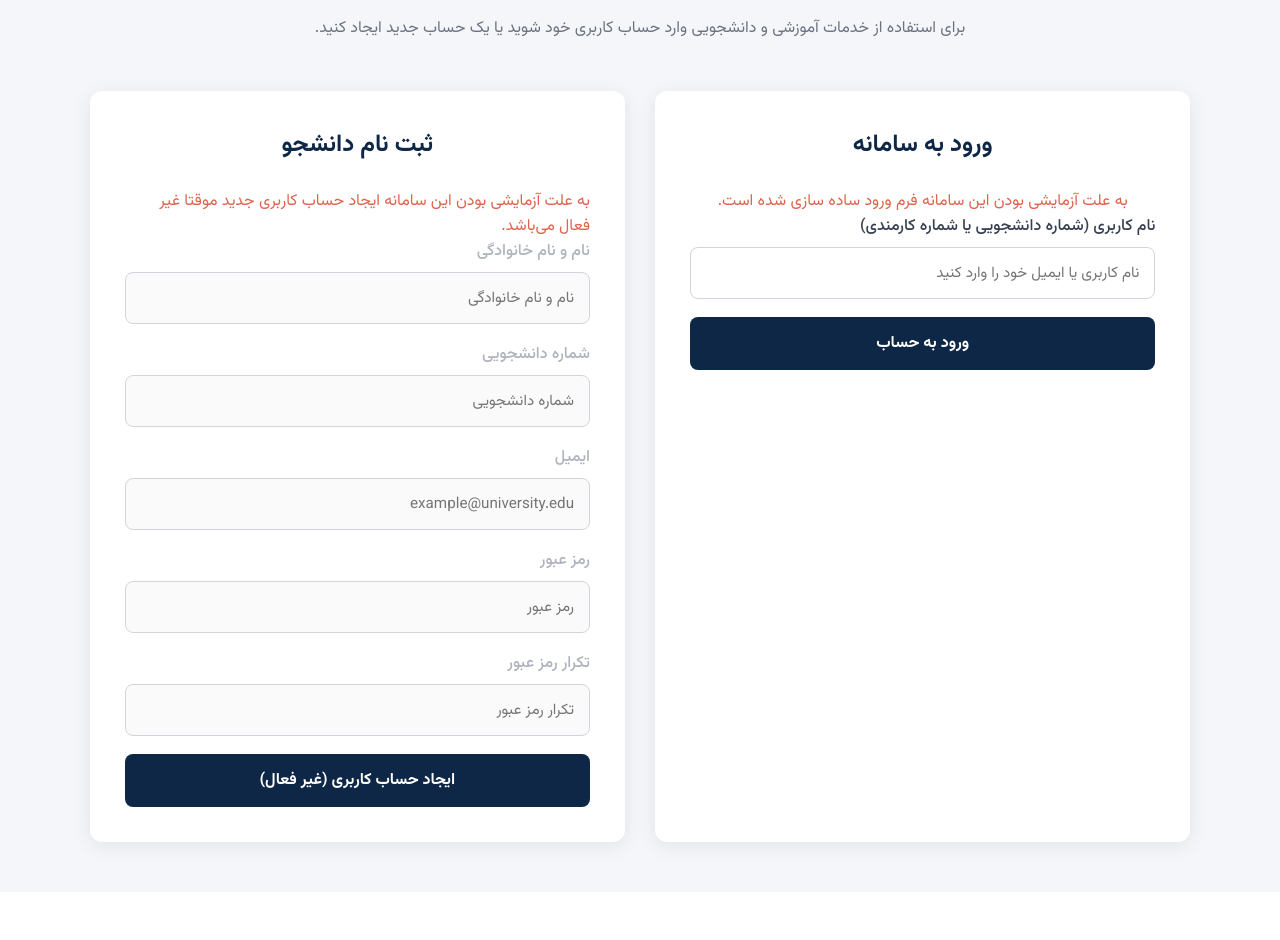
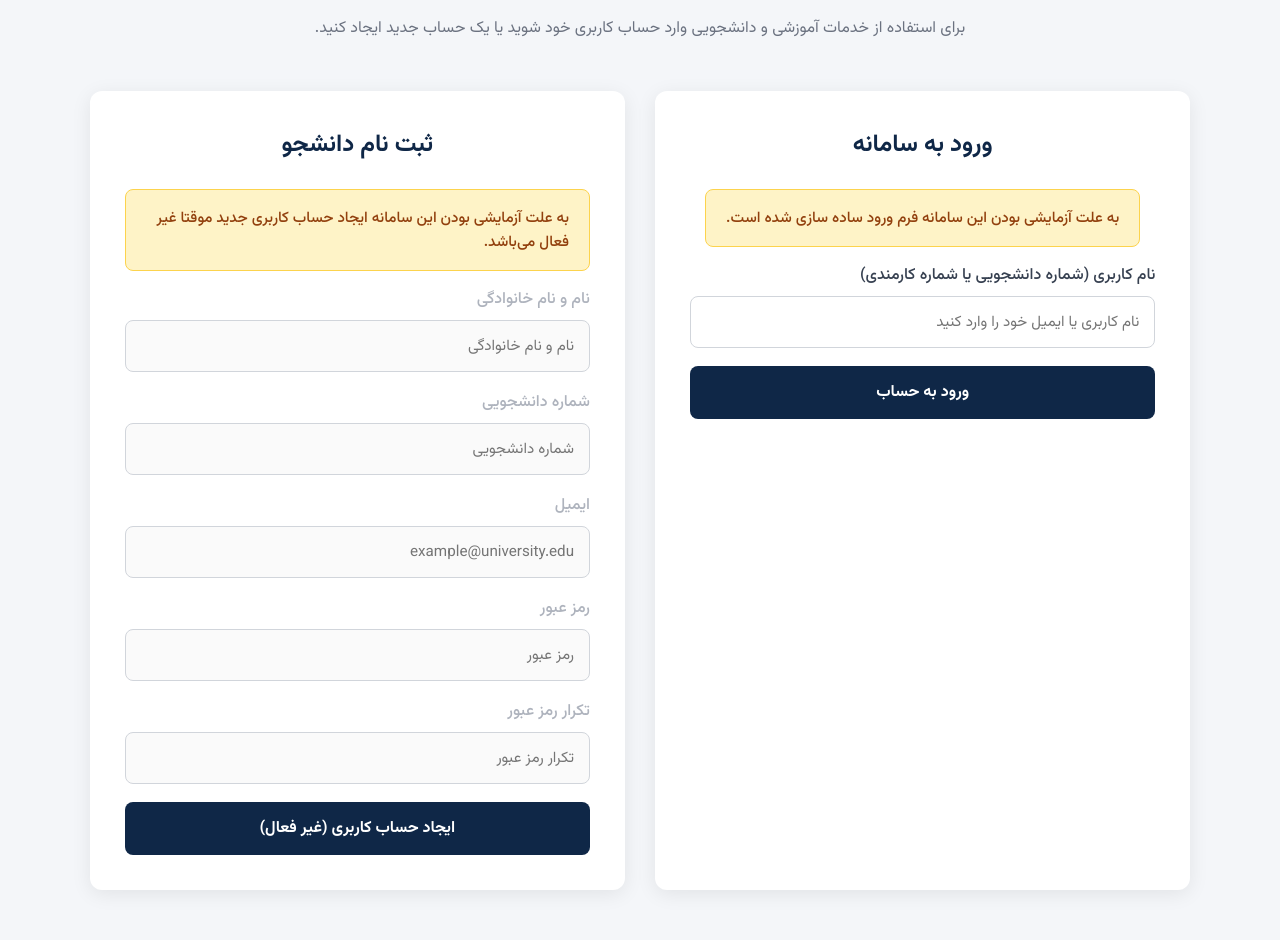
Before and after one commit to teymuri-alireza/help-desk-system, a FastAPI app: page /auth in a window 1280 px wide. Shown: the part 172-1112 px from the top of the page. Before the commit the page ends 1031 px from the top, so only its background shows below. Run offline with FastAPI, Linux system fonts and the light colour scheme.

Commit message:
refactor(ui): enhance alert colors in auth.html

```diff
--- a/src/server/static/css/auth.css
+++ b/src/server/static/css/auth.css
@@ -106,8 +106,26 @@ body {
 
 /* Forms */
 
-.warning-text {
-    color: #df634d;
+.alert {
+    padding: 1rem 1.25rem;
+    margin: 1rem 0;
+    border-radius: 8px;
+    border: 1px solid transparent;
+    font-size: 0.95rem;
+    font-weight: 500;
+    transition: opacity 0.5s ease;
+}
+
+.alert-warning {
+    background-color: #fef3c7;
+    border-color: #fcd34d;
+    color: #92400e;
+}
+
+.alert-danger {
+    background-color: #fee2e2;
+    border-color: #fca5a5;
+    color: #991b1b;
 }
 
 .forms-container {
--- a/src/server/templates/auth.html
+++ b/src/server/templates/auth.html
@@ -42,7 +42,7 @@
 
                 <form action="/auth/login" method="POST">
 
-                    <p style="justify-self: center;" class="warning-text">
+                    <p style="justify-self: center;" class="alert alert-warning">
                         به علت آزمایشی بودن این سامانه فرم ورود ساده سازی شده است.
                     </p>
 
@@ -51,7 +51,7 @@
                         <input type="text" id="login-email" name="username" required placeholder="نام کاربری یا ایمیل خود را وارد کنید">
 
                         {% if error %}
-                            <p style="justify-self: center;" class="warning-text">
+                            <p style="justify-self: center;" class="alert alert-danger">
                                 {{ error }}
                             </p>
                         {% endif %}
@@ -71,7 +71,7 @@
 
                 <form>
 
-                    <p style="justify-self: center;" class="warning-text">
+                    <p style="justify-self: center;" class="alert alert-warning">
                         به علت آزمایشی بودن این سامانه ایجاد حساب کاربری جدید
                         موقتا غیر فعال می‌باشد.
                     </p>
```
